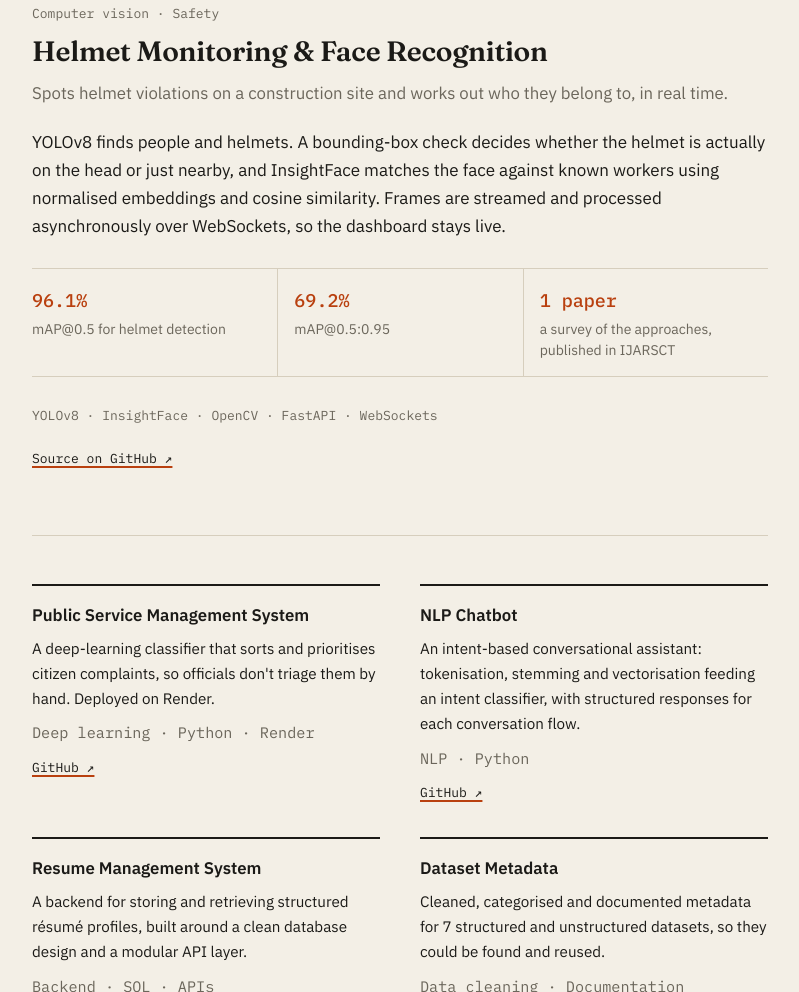
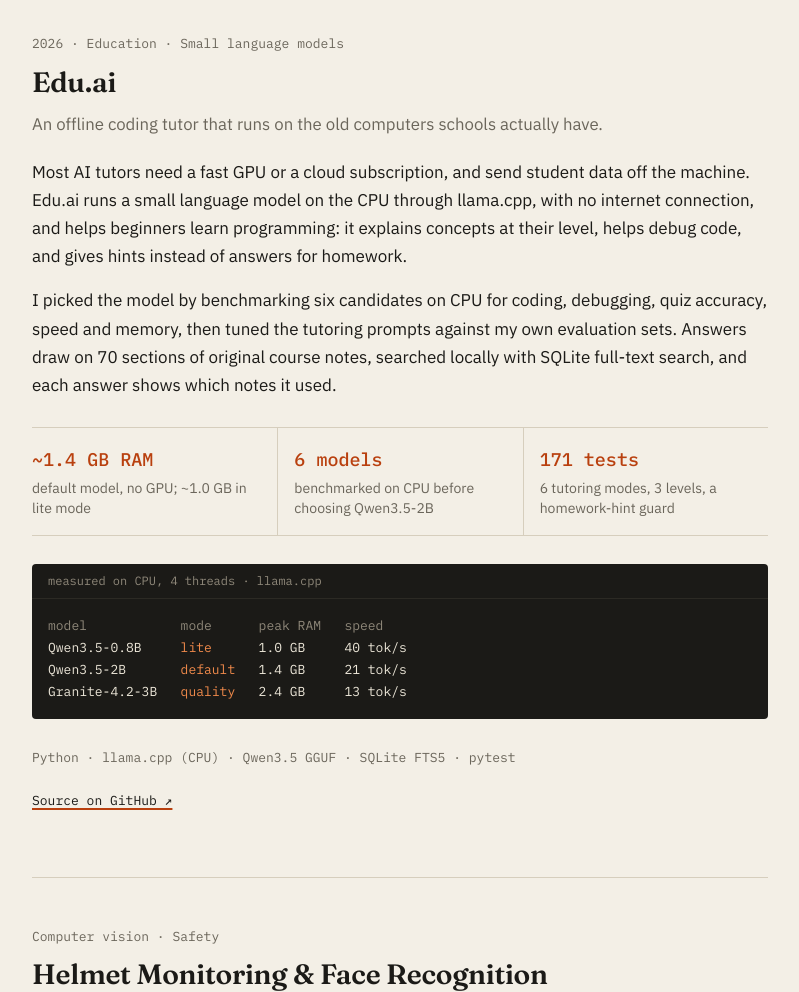
Before and after one commit to HarshKnight2477/portfolio, a plain HTML site: page index.html in a window 1280 px wide. Shown: the part 1808-2800 px from the top of the page, without its empty margins (288-1087 px from the left). Drawn offline with Linux system fonts and the light colour scheme.

Commit message:
Add Edu.ai: offline CPU coding tutor for schools

```diff
--- a/index.html
+++ b/index.html
@@ -39,11 +39,12 @@
       <p class="lede">
         A camera system that knows which worker on a construction site isn't wearing a helmet.
         A legal research tool that would rather say “not found” than invent a Supreme Court case.
+        A coding tutor small enough to run offline on an ordinary school PC.
         I like the part of AI work where you check the output against reality.
       </p>
       <dl class="facts">
         <div><dt>Now</dt><dd>B.Tech, AI &amp; Data Science, AISSMS IOIT, Pune (2022–26)</dd></div>
-        <div><dt>Stack</dt><dd>Python · FastAPI · PyTorch · YOLOv8 · local LLMs</dd></div>
+        <div><dt>Stack</dt><dd>Python · FastAPI · PyTorch · YOLOv8 · local LLMs (llama.cpp, Ollama)</dd></div>
         <div><dt>Published</dt><dd>2 papers: game AI, construction-site safety</dd></div>
       </dl>
       <div class="cta">
@@ -93,6 +94,42 @@
           </figure>
           <p class="stack">Python · FastAPI · Ollama (Qwen3 8B) · Indian Kanoon · vanilla JS</p>
           <p class="links"><a href="https://github.com/HarshKnight2477/nyayasathi">Source on GitHub ↗</a></p>
+        </div>
+      </article>
+
+      <article class="case">
+        <div class="case-head">
+          <p class="tag">2026 · Education · Small language models</p>
+          <h3>Edu.ai</h3>
+          <p class="sub">An offline coding tutor that runs on the old computers schools actually have.</p>
+        </div>
+        <div class="case-body">
+          <p>
+            Most AI tutors need a fast GPU or a cloud subscription, and send student data off the machine.
+            Edu.ai runs a small language model on the CPU through llama.cpp, with no internet connection,
+            and helps beginners learn programming: it explains concepts at their level, helps debug code,
+            and gives hints instead of answers for homework.
+          </p>
+          <p>
+            I picked the model by benchmarking six candidates on CPU for coding, debugging, quiz accuracy,
+            speed and memory, then tuned the tutoring prompts against my own evaluation sets. Answers draw on
+            70 sections of original course notes, searched locally with SQLite full-text search, and each
+            answer shows which notes it used.
+          </p>
+          <ul class="metrics">
+            <li><b>~1.4 GB RAM</b><span>default model, no GPU; ~1.0 GB in lite mode</span></li>
+            <li><b>6 models</b><span>benchmarked on CPU before choosing Qwen3.5-2B</span></li>
+            <li><b>171 tests</b><span>6 tutoring modes, 3 levels, a homework-hint guard</span></li>
+          </ul>
+          <figure class="terminal" aria-label="Measured CPU inference for the three Edu.ai models">
+            <figcaption>measured on CPU, 4 threads · llama.cpp</figcaption>
+<pre><span class="o">model            mode      peak RAM   speed</span>
+Qwen3.5-0.8B     <span class="p">lite</span>      1.0 GB     40 tok/s
+Qwen3.5-2B       <span class="p">default</span>   1.4 GB     21 tok/s
+Granite-4.2-3B   <span class="p">quality</span>   2.4 GB     13 tok/s</pre>
+          </figure>
+          <p class="stack">Python · llama.cpp (CPU) · Qwen3.5 GGUF · SQLite FTS5 · pytest</p>
+          <p class="links"><a href="https://github.com/HarshKnight2477/Edu.ai">Source on GitHub ↗</a></p>
         </div>
       </article>
 
@@ -190,7 +227,7 @@
           <dl class="skills">
             <div><dt>Languages</dt><dd>Python, C++, SQL</dd></div>
             <div><dt>Backend</dt><dd>FastAPI, REST, WebSockets, database design</dd></div>
-            <div><dt>ML / AI</dt><dd>PyTorch, scikit-learn, YOLOv8, InsightFace, OpenCV, NLP, local LLMs (Ollama)</dd></div>
+            <div><dt>ML / AI</dt><dd>PyTorch, scikit-learn, YOLOv8, InsightFace, OpenCV, NLP, local LLMs (llama.cpp, Ollama), model benchmarking</dd></div>
             <div><dt>Data</dt><dd>NumPy, Pandas, Power BI, Tableau</dd></div>
             <div><dt>Cloud</dt><dd>AWS fundamentals, Render</dd></div>
           </dl>
```
